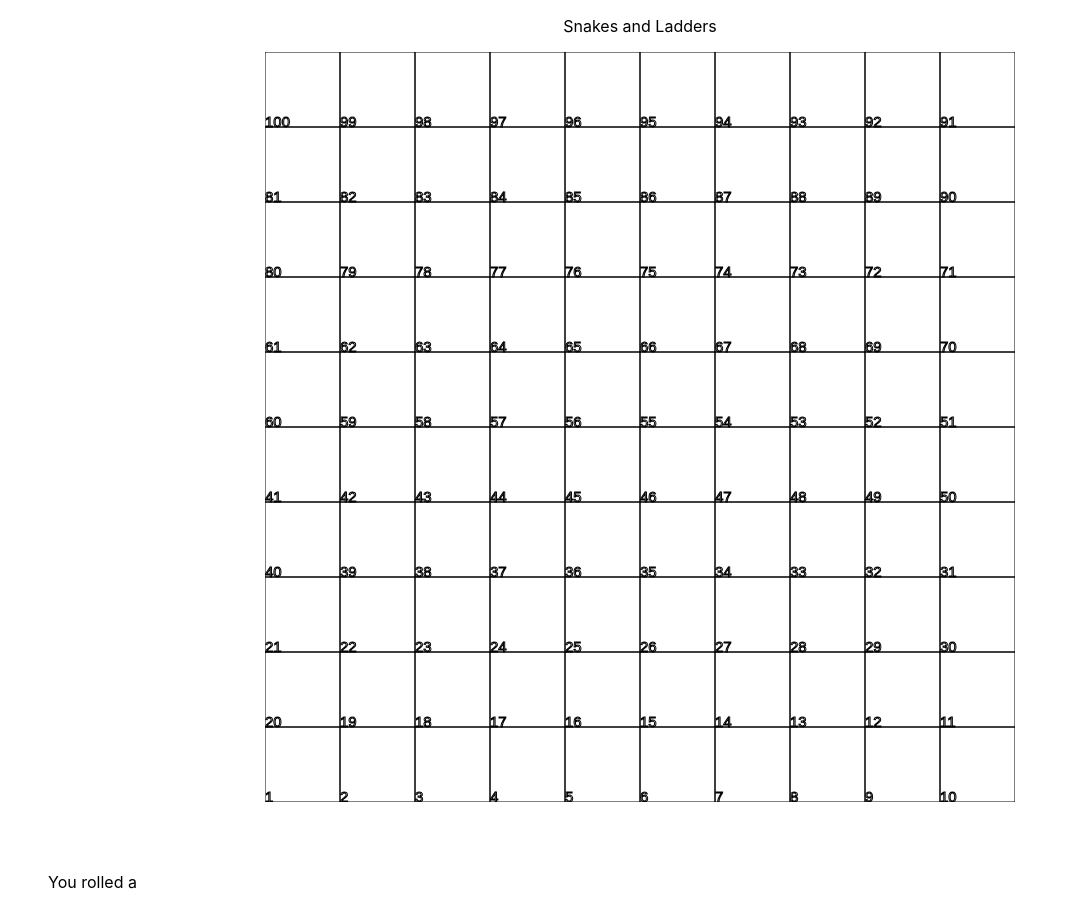
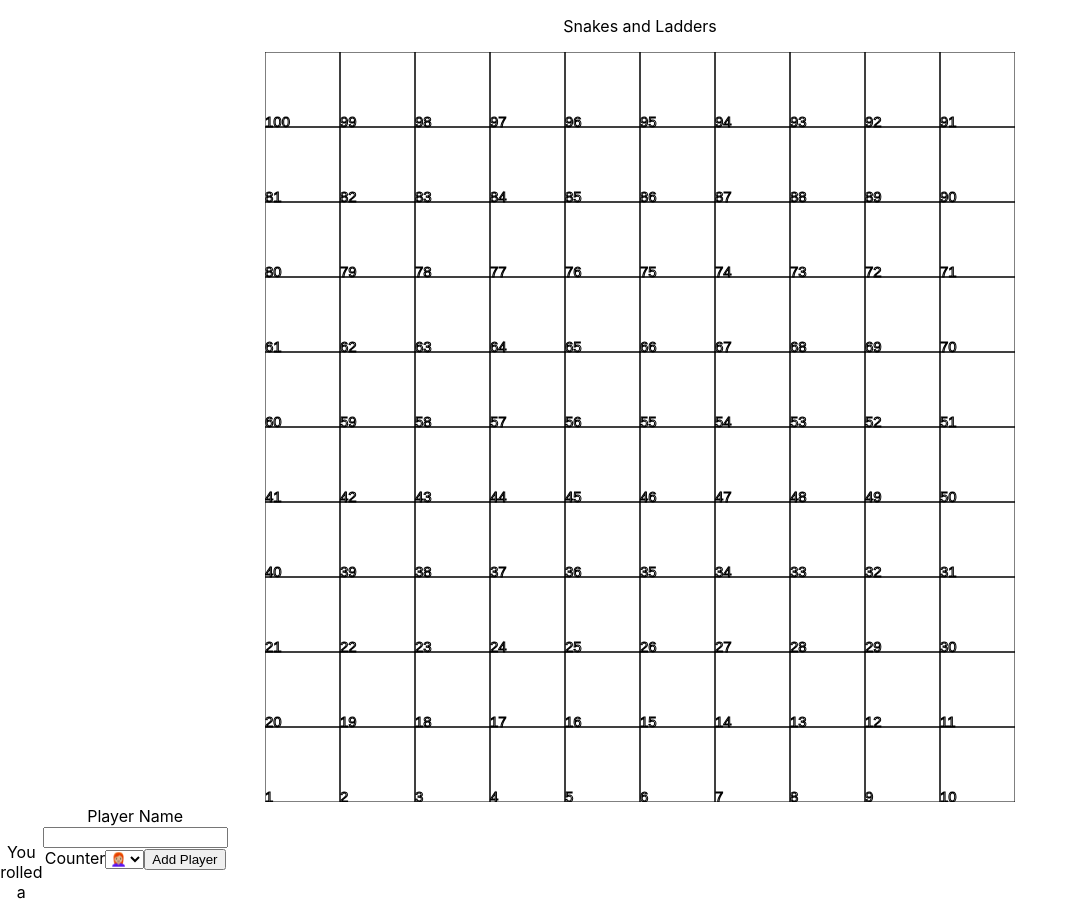
Before and after one commit to GiulianoDerosas/SnakesAndLadders, a React (Create React App) app in the folder client/: page / in a window 1280 px wide. Shown: the top 904 px of the page, without its empty margins (0-1077 px from the left). Built offline with nearby package versions, Linux system fonts and the light colour scheme.

Commit message:
css update

```diff
--- a/client/src/App.css
+++ b/client/src/App.css
@@ -8,11 +8,11 @@
   top: 50px;
 }
 
-.dice-form {
-  display: grid;
-  grid-template-rows: 50% 50%;
+.under-board {
+  display: flex;
+  flex-direction: row;
+  justify-content: space-evenly;
   height: 100px;
   width: 100px;
-  style: border-box;
-  border: 3px black;
+  position: center;
 }
--- a/client/src/containers/game.js
+++ b/client/src/containers/game.js
@@ -110,11 +110,11 @@ const Game = () => {
         console.log(players);
       }
 
-      const getTasks = () => {
-        fetch('http://localhost:5000/tasks')
-            .then(res => res.json())
-            .then(tasks => setTasks(tasks))
-    }
+    //   const getTasks = () => {
+    //     fetch('http://localhost:5000/tasks')
+    //         .then(res => res.json())
+    //         .then(tasks => setTasks(tasks))
+    // }
 
     console.log(players)
     console.log(board)
@@ -126,9 +126,14 @@ const Game = () => {
                 {/* <Players players={players} /> */}
             </div>
 
-            <div className="dice-form">
-            <Dice/>
-            <PlayerForm addPlayer={addPlayer}/>
+            <div className="under-board">
+                <div className="left-box">
+                <Dice/>
+                </div>
+
+                <div className="right-box">
+                <PlayerForm addPlayer={addPlayer}/>
+                </div>
             </div>
 
             <div>
```
Also changed, not shown: client/src/components/Canvas.js (line endings or trailing spaces).
